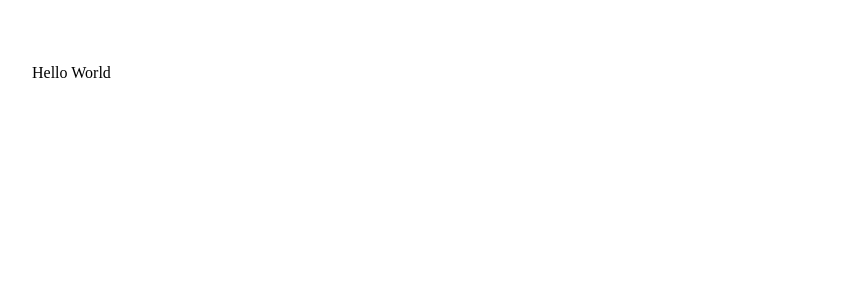
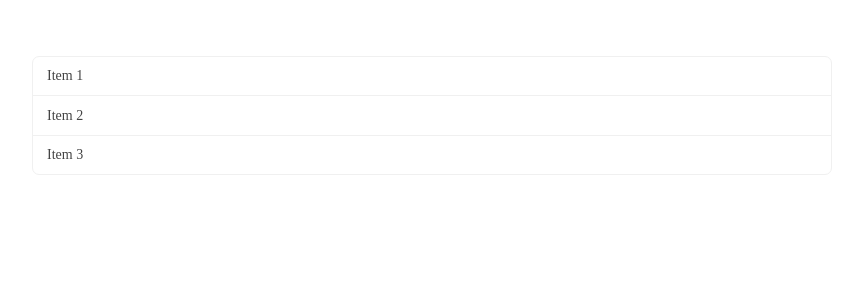
Before and after one commit to shahthepro/react-styled-components, a React (Create React App) app: page / in a window 1280 px wide. Shown: the top 300 px of the page, without its empty margins (208-1071 px from the left). Built offline with nearby package versions, Linux system fonts and the light colour scheme.

Commit message:
Add ListView component and styles

```diff
--- /dev/null
+++ b/src/components/ListView.js
@@ -0,0 +1,24 @@
+import React, { Component } from 'react';
+import PropTypes from 'prop-types';
+import ListViewWrapper from './styles/ListViewWrapper';
+import ListViewItem from './styles/ListViewItem';
+
+class ListView extends Component {
+  static propTypes = {
+    items: PropTypes.array.isRequired
+  };
+
+  render() {
+    return (
+      <ListViewWrapper>
+        {
+          this.props.items.map(item => (
+            <ListViewItem key={item.id}>{ item.title }</ListViewItem>
+          ))
+        }
+      </ListViewWrapper>
+    );
+  }
+}
+
+export default ListView;
--- /dev/null
+++ b/src/components/styles/ListViewItem.js
@@ -0,0 +1,19 @@
+import styled from 'styled-components';
+
+const ListViewItem = styled.div`
+  font-size: 1rem;
+  padding: 0.8rem 1rem;
+  border-bottom: 1px solid #f0f0f0;
+  transition: background-color 0.5s ease;
+  color: #444;
+  &:last-child {
+    border: 0;
+  }
+  &:hover {
+    background-color: #f0f0f0;
+    color: #000;
+    cursor: pointer;
+  }
+`;
+
+export default ListViewItem;
--- /dev/null
+++ b/src/components/styles/ListViewWrapper.js
@@ -0,0 +1,8 @@
+import styled from 'styled-components';
+
+const ListViewWrapper = styled.div`
+  border: 1px solid #f0f0f0;
+  border-radius: 7px;
+`;
+
+export default ListViewWrapper;
--- a/src/index.css
+++ b/src/index.css
@@ -1,6 +1,7 @@
 html, body {
  padding: 0;
  margin: 0;
+ font-size: 14px;
 }
 
 html {
--- a/src/pages/HomePage.jsx
+++ b/src/pages/HomePage.jsx
@@ -1,11 +1,29 @@
 import React, { Component } from 'react';
 import Container from './../components/styles/Container';
+import ListView from '../components/ListView';
 
 class HomePage extends Component {
+  state = {
+    items: [
+      {
+        title: 'Item 1',
+        id: 1010
+      },
+      {
+        title: 'Item 2',
+        id: 1011
+      },
+      {
+        title: 'Item 3',
+        id: 1012
+      },
+    ]
+  }
+
   render() {
     return (
       <Container>
-        Hello World
+        <ListView items={this.state.items} />
       </Container>
     );
   }
```
